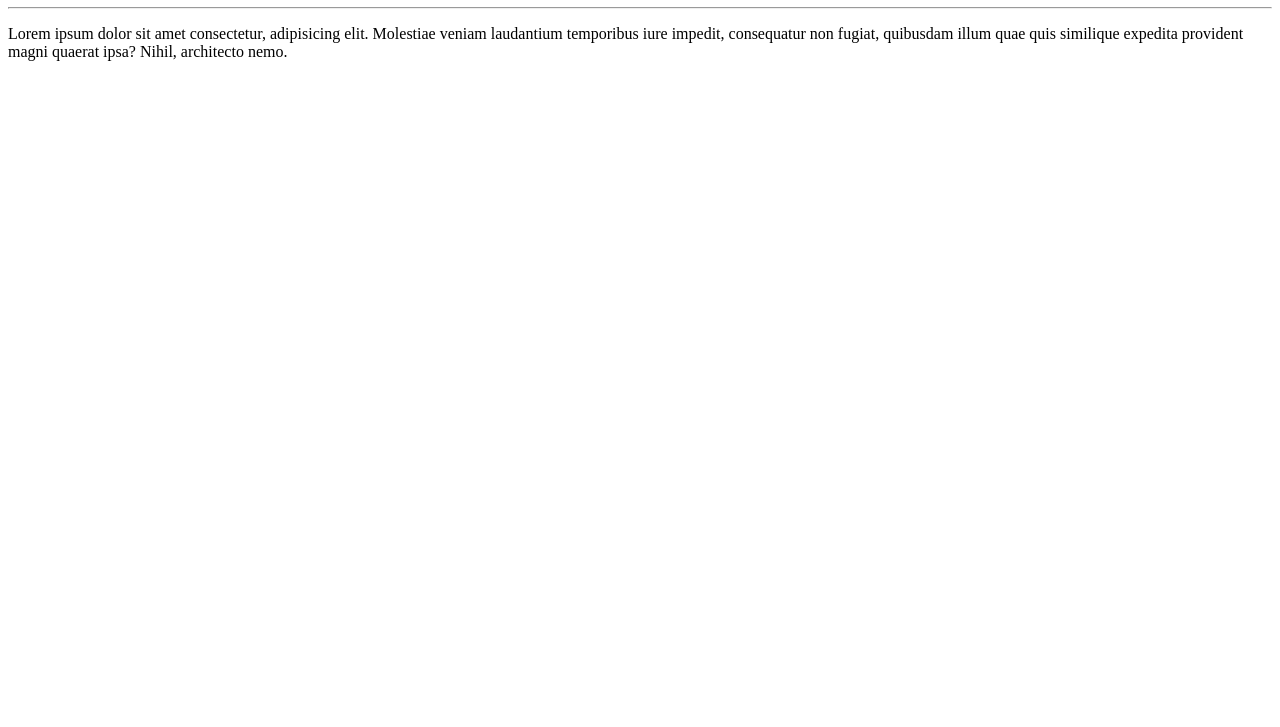
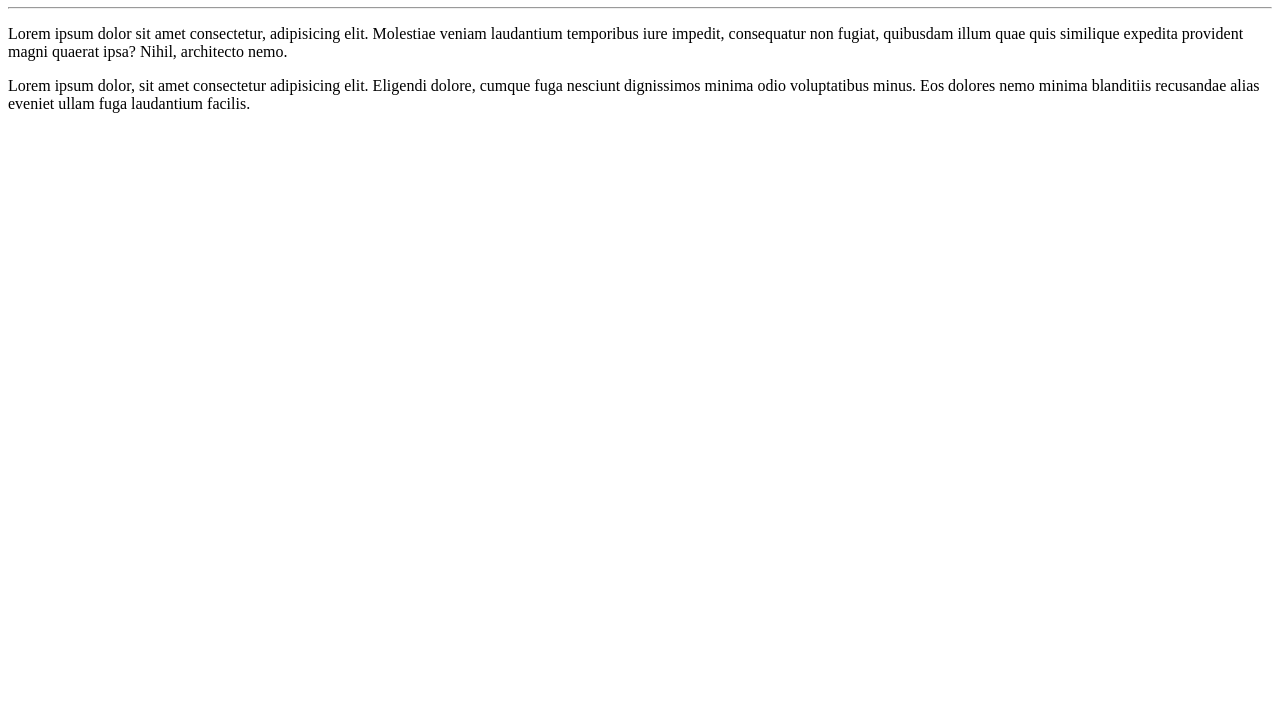
Before and after one commit to suricat-star/Ola-Mundo--, a plain HTML site: page site exemplo /index.html in a window 1280 px wide. Shown: the part 73-800 px from the top of the page. Drawn offline with Linux system fonts and the light colour scheme.

Commit message:
adicionei um parágrafo

```diff
--- a/site exemplo /index.html
+++ b/site exemplo /index.html
@@ -9,5 +9,6 @@
     <h1>Olá,Mundo!</h1>
     <hr>
     <p>Lorem ipsum dolor sit amet consectetur, adipisicing elit. Molestiae veniam laudantium temporibus iure impedit, consequatur non fugiat, quibusdam illum quae quis similique expedita provident magni quaerat ipsa? Nihil, architecto nemo.</p>
+    <p>Lorem ipsum dolor, sit amet consectetur adipisicing elit. Eligendi dolore, cumque fuga nesciunt dignissimos minima odio voluptatibus minus. Eos dolores nemo minima blanditiis recusandae alias eveniet ullam fuga laudantium facilis.</p>
 </body>
 </html>
```
